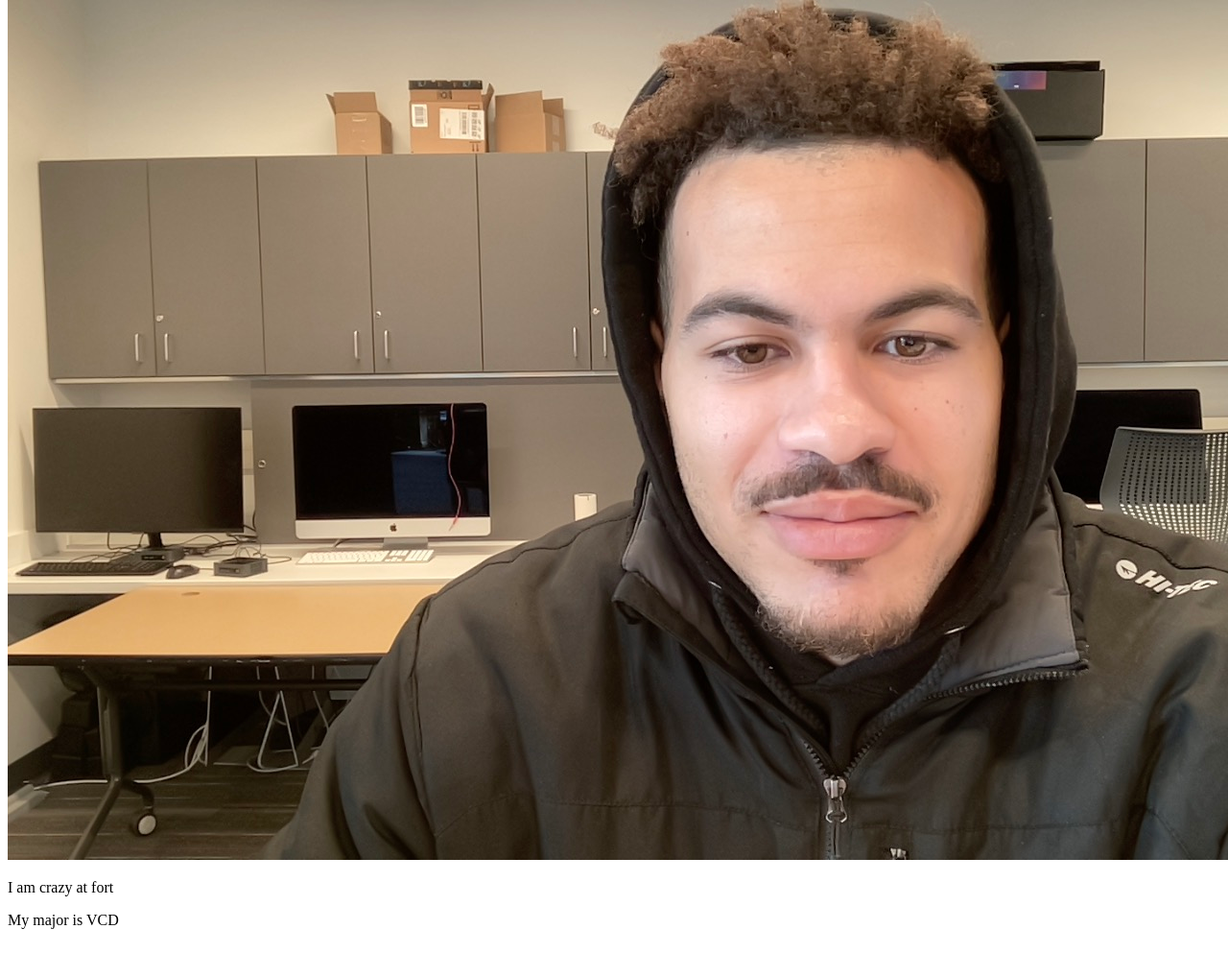
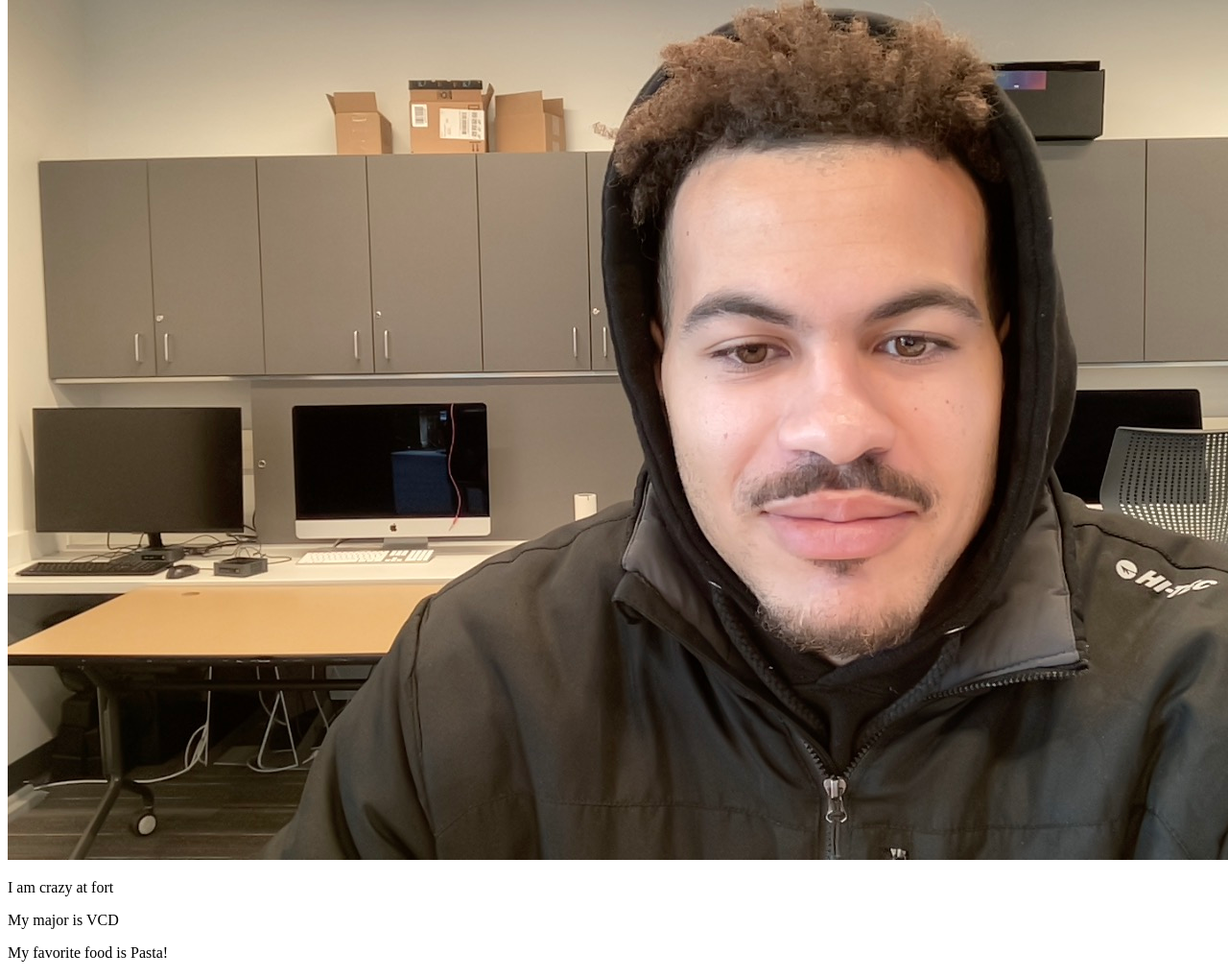
Before and after one commit to lallen21/-lallen21.github.io, a plain HTML site: page index.html in a window 1280 px wide. Shown: the part 144-1162 px from the top of the page at 96% size. Before the commit the page ends 1128 px from the top, so only its background shows below. Drawn offline with Linux system fonts and the light colour scheme.

Commit message:
Favorite Food

```diff
--- a/index.html
+++ b/index.html
@@ -13,6 +13,7 @@
 
    <p>I am crazy at fort</p>
    <P>My major is VCD</P>
+   <P>My favorite food is Pasta!</P>
 
 </body>
 </html>
```
